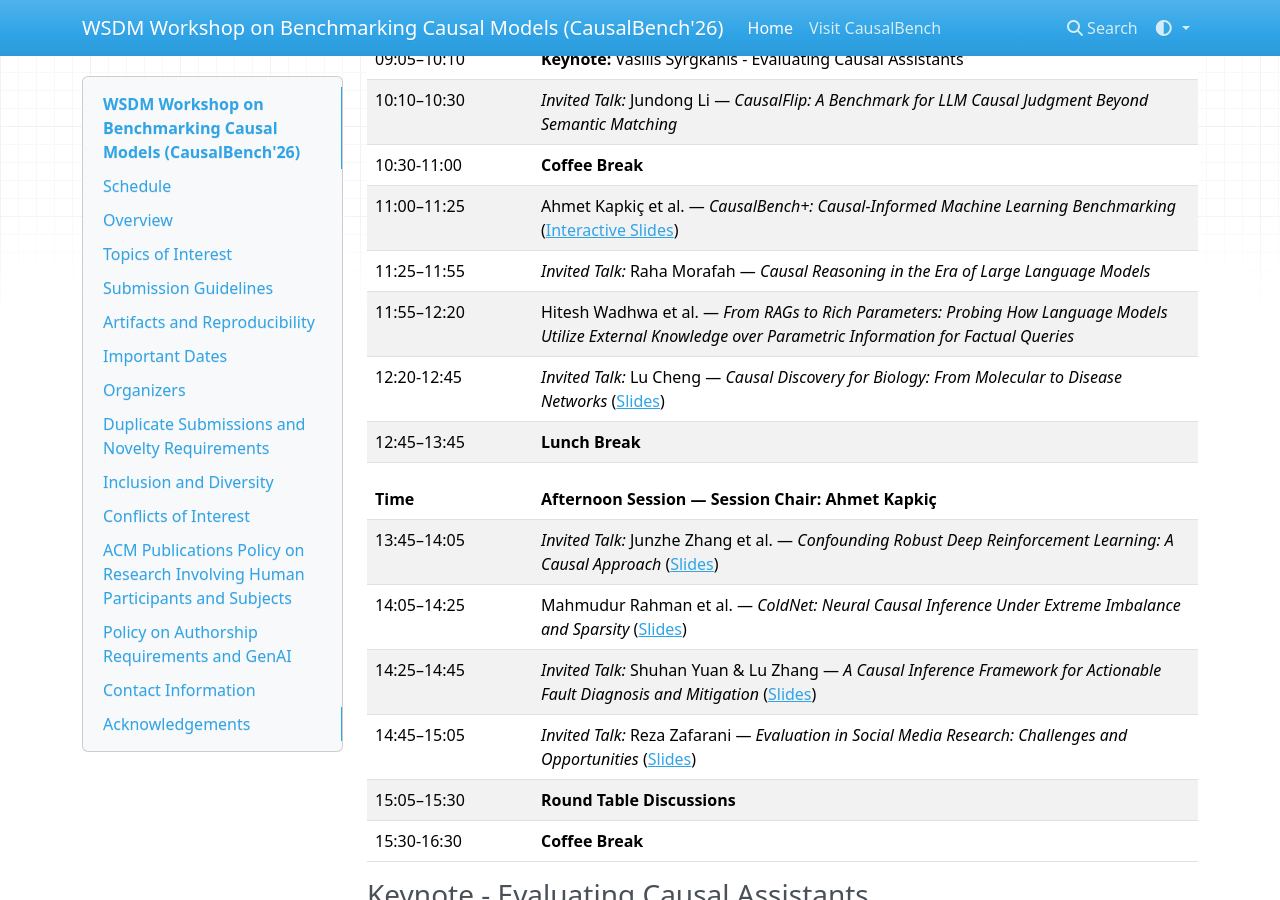
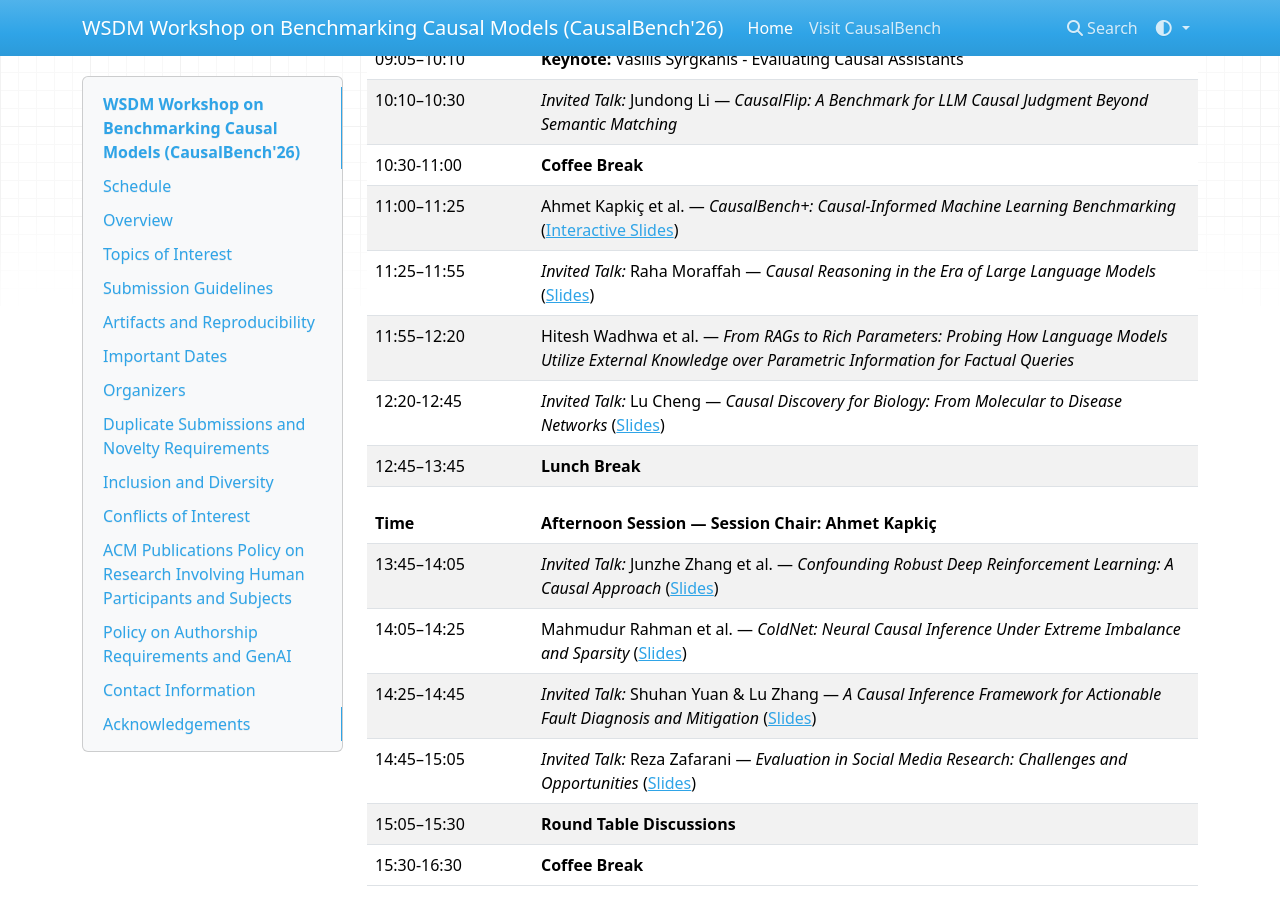
Before and after one commit to CausalBenchOrg/CausalBench-WSDM26, an MkDocs documentation site: the page built from docs/index.md, in a window 1280 px wide and 900 px high, scrolled down 668 px. Built offline with MkDocs 1.6.1, drawn with Linux system fonts in a browser that asks for light colours; nearby versions of some CDN libraries.

Commit message:
Update index.md

```diff
--- a/docs/index.md
+++ b/docs/index.md
@@ -18,7 +18,7 @@
 | 10:10–10:30   | _Invited Talk:_ Jundong Li — *CausalFlip: A Benchmark for LLM Causal Judgment Beyond Semantic Matching* |
 | 10:30-11:00   | **Coffee Break** |
 | 11:00–11:25   | Ahmet Kapkiç et al. — *CausalBench+: Causal-Informed Machine Learning Benchmarking* ([Interactive Slides](https://colab.research.google.com/drive/1A4IAIIKhMoDw2LOfLp5X24Ui2B3A2a0r?usp=sharing))|
-| 11:25–11:55   | _Invited Talk:_ Raha Morafah — *Causal Reasoning in the Era of Large Language Models* |
+| 11:25–11:55   | _Invited Talk:_ Raha Moraffah — *Causal Reasoning in the Era of Large Language Models* ([Slides](https://drive.google.com/file/d/1rq4I_QEURP-HnitLCjEE-h_b56dfCC2x))|
 | 11:55–12:20   | Hitesh Wadhwa et al. — *From RAGs to Rich Parameters: Probing How Language Models Utilize External Knowledge over Parametric Information for Factual Queries* |
 | 12:20-12:45   | _Invited Talk:_ Lu Cheng — *Causal Discovery for Biology: From Molecular to Disease Networks* ([Slides](https://docs.google.com/presentation/d/1Aw128_-FXXXeZZJzahk5JSwQr3YHYvwA))|
 | 12:45–13:45   | **Lunch Break** |
```
